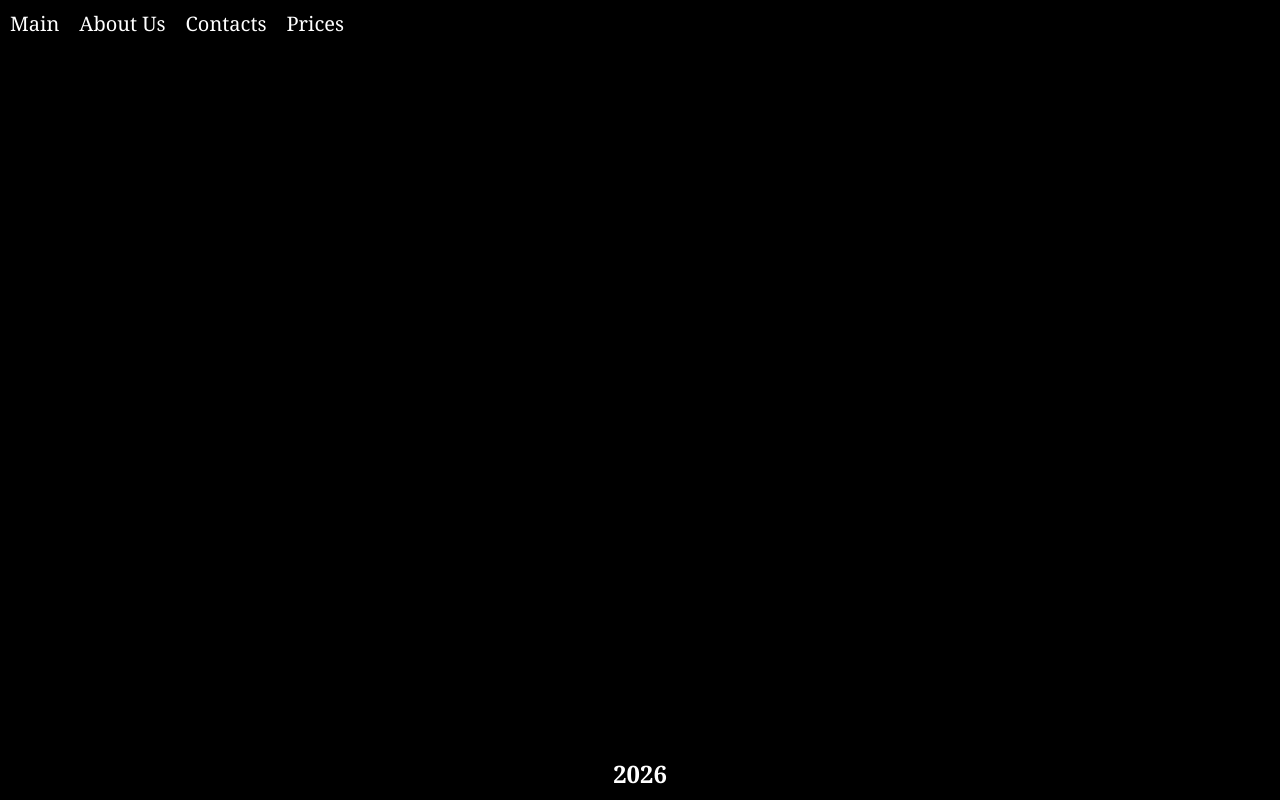
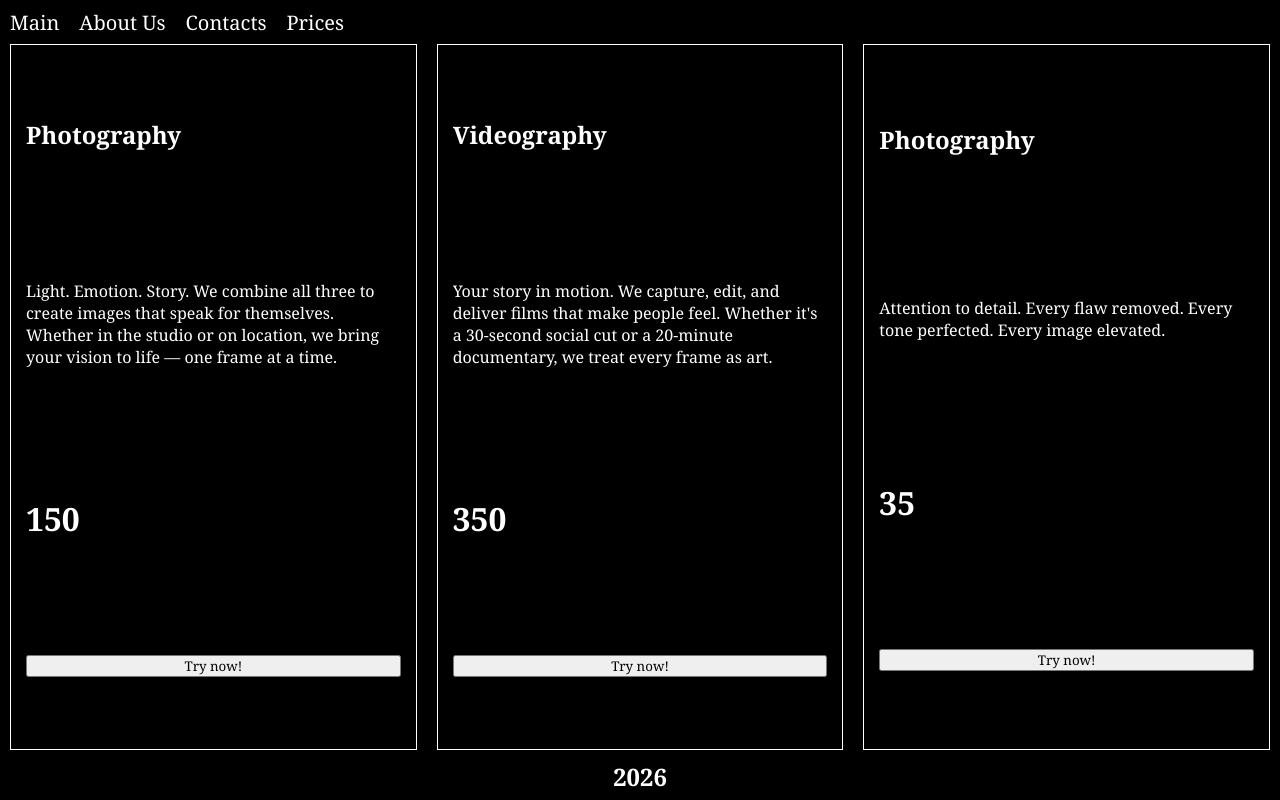
Before and after one commit to V1lliarddd/nextJS-photostudio, a Next.js app: page /prices in a window 1280 px wide. Before the commit this address had no page. Built offline with nearby package versions, Linux system fonts and the light colour scheme.

Commit message:
начал делать страницу price

```diff
--- /dev/null
+++ b/app/about-us/AboutUs.module.css
@@ -0,0 +1,56 @@
+.about_us {
+    height: 100%;
+    position: relative;
+    width: 100%;
+    display: flex;
+    flex-direction: column;
+    align-items: center;
+    justify-content: center;
+}
+
+.title {
+    font-size: 64px;
+    text-transform: uppercase;
+    color: #fff;
+}
+
+.subtitle {
+    font-size: 32px;
+    color: #fff;
+}
+
+.image_container_row {
+    width: 100%;
+    display: flex;
+    align-items: center;
+    justify-content: center;
+    height: 100%;
+    position: absolute;
+}
+
+.image_container_row img{
+    height: 80%;
+    width: 15%;
+    object-fit: cover;
+    object-position: center;
+}
+
+.image_container_row_text {
+    font-size: clamp(28px, 5vw, 56px);
+    color: #fff;
+    position: absolute;
+    top: 50%;
+    left: 50%;
+    transform: translate(-50%, -50%);
+    text-transform: uppercase;
+    width: 100%;
+    text-align: center;
+}
+
+.description {
+    font-size: clamp(16px, 2vw, 24px);
+    color: #fff;
+    position: absolute;
+    left: 100%;
+    width: 50%;
+}
--- a/app/components/Layout/Layout.tsx
+++ b/app/components/Layout/Layout.tsx
@@ -38,7 +38,11 @@ export default function Layout({
           <Link ref={setLinkRef(0)} className={s.layout_overlay_link} href="/">
             Main
           </Link>
-          <Link ref={setLinkRef(1)} className={s.layout_overlay_link} href="/">
+          <Link
+            ref={setLinkRef(1)}
+            className={s.layout_overlay_link}
+            href="/about-us"
+          >
             About Us
           </Link>
           <Link
@@ -48,7 +52,11 @@ export default function Layout({
           >
             Contacts
           </Link>
-          <Link ref={setLinkRef(3)} className={s.layout_overlay_link} href="/">
+          <Link
+            ref={setLinkRef(3)}
+            className={s.layout_overlay_link}
+            href="/prices"
+          >
             Prices
           </Link>
         </nav>
--- /dev/null
+++ b/app/components/PriceCard/PriceCard.module.css
@@ -0,0 +1,30 @@
+.card{
+    display: flex;
+    flex-direction: column;
+    padding: 15px;
+    width: 100%;
+    border: 1px solid #fff;
+    height: 100%;
+    justify-content: space-around;
+}
+
+.title {
+    text-transform: capitalize;
+    font-size: 24px;
+    color: #fff;
+    justify-self: flex-start;
+}
+
+.description {
+    margin-top: 15px;
+    font-size: 16px;
+    color: #fff;
+    justify-self: flex-start;
+}
+
+.price {
+    margin-top: 15px;
+    font-size: 32px;
+    color: #fff;
+    justify-self: flex-start;
+}
--- /dev/null
+++ b/app/components/PriceCard/PriceCard.tsx
@@ -0,0 +1,24 @@
+import s from './PriceCard.module.css';
+
+interface PriceCardProps {
+  title: string;
+  price: string;
+  description: string;
+}
+
+export default function PriceCard({
+  title,
+  price,
+  description,
+}: PriceCardProps) {
+  return (
+    <>
+      <div className={s.card}>
+        <h3 className={s.title}>{title}</h3>
+        <p className={s.description}>{description}</p>
+        <h2 className={s.price}>{price}</h2>
+        <button className={s.button}>Try now!</button>
+      </div>
+    </>
+  );
+}
--- a/app/components/Spotlight/Spotlight.module.css
+++ b/app/components/Spotlight/Spotlight.module.css
@@ -1,5 +1,3 @@
-/* Spotlight.module.css */
-
 .spotlight {
   position: relative;
   width: 100%;
@@ -9,8 +7,7 @@
   border-top: 1px solid #fff;
   border-bottom: 1px solid #fff;
 }
-
-.spotlight .title {
+.title {
   font-size: 80px;
   color: #fff;
   z-index: 1;
@@ -21,7 +18,7 @@
   pointer-events: none;
 }
 
-.spotlight .spotlight_track {
+.spotlight_track {
   position: absolute;
   top: 50%;
   left: 50%;
@@ -30,13 +27,13 @@
   transform: translate(-50%, -50%);
 }
 
-.spotlight .spotlight_panels {
+.spotlight_panels {
   position: relative;
   width: 100%;
   height: 400px;
 }
 
-.spotlight .spotlight_panels .spotlight_focus_indicator {
+.spotlight_focus_indicator {
   position: absolute;
   top: 0;
   height: 100%;
@@ -47,14 +44,14 @@
   z-index: 100;
 }
 
-.spotlight .spotlight_panels .spotlight_focus_indicator .spotlight_focus_indicator_title {
+.spotlight_focus_indicator_title {
   font-size: 18px;
   color: #fff;
   position: absolute;
   margin-top: 2.5rem;
 }
 
-.spotlight .spotlight_panels .spotlight_focus_indicator .spotlight_focus_indicator_date {
+.spotlight_focus_indicator_date {
   font-size: 18px;
   color: #fff;
   position: absolute;
@@ -63,16 +60,16 @@
   margin-top: 2.5rem;
 }
 
-.spotlight .spotlight_panels .spotlight_focus_indicator .top_full {
+.top_full {
   top: 100%;
 }
 
-.spotlight .spotlight_panels .spotlight_focus_indicator .bottom_full {
+.bottom_full {
   bottom: 100%;
 }
 
-.spotlight .spotlight_panels .spotlight_focus_indicator::before,
-.spotlight .spotlight_panels .spotlight_focus_indicator::after {
+.spotlight_focus_indicator::before,
+.spotlight_focus_indicator::after {
   content: '';
   position: absolute;
   left: 50%;
@@ -81,17 +78,17 @@
   background: #fff;
 }
 
-.spotlight .spotlight_panels .spotlight_focus_indicator::before {
+.spotlight_focus_indicator::before {
   bottom: 100%;
   height: 100svh;
 }
 
-.spotlight .spotlight_panels .spotlight_focus_indicator::after {
+.spotlight_focus_indicator::after {
   top: 100%;
   height: 100svh;
 }
 
-.spotlight .spotlight_panels .spotlight_panel {
+.spotlight_panel {
   position: absolute;
   top: 0;
   height: 100%;
@@ -100,8 +97,7 @@
   transition: all 1s cubic-bezier(0.075, 0.82, 0.165, 1);
   will-change: left, width;
 }
-
-.spotlight .spotlight_panels .spotlight_panel img {
+.spotlight_panel img {
   position: absolute;
   left: 50%;
   transform: translate(-50%);
@@ -113,11 +109,11 @@
 }
 
 @media (max-width: 1000px) {
-  .spotlight .spotlight_panels {
+  .spotlight_panels {
     height: 260px;
   }
 
-  .spotlight .spotlight_panels .spotlight_panel img {
+  .spotlight_panel img {
     height: 200px;
   }
 }
--- /dev/null
+++ b/app/constants/service-data.ts
@@ -0,0 +1,23 @@
+export const services = [
+  {
+    id: '1',
+    title: 'photography',
+    price: '150',
+    description:
+      'Light. Emotion. Story. We combine all three to create images that speak for themselves. Whether in the studio or on location, we bring your vision to life — one frame at a time.',
+  },
+  {
+    id: '2',
+    title: 'videography',
+    price: '350',
+    description:
+      "Your story in motion. We capture, edit, and deliver films that make people feel. Whether it's a 30-second social cut or a 20-minute documentary, we treat every frame as art.",
+  },
+  {
+    id: '3',
+    title: 'photography',
+    price: '35',
+    description:
+      'Attention to detail. Every flaw removed. Every tone perfected. Every image elevated.',
+  },
+];
--- a/app/contacts/Contacts.module.css
+++ b/app/contacts/Contacts.module.css
@@ -4,7 +4,6 @@
     align-items: center;
     flex-direction: column;
     color: #fff;
-    gap: 40px;
 }
 
 .heading {
@@ -15,13 +14,14 @@
 }
 
 .title {
-    font-size: 64px;
+    font-size: clamp(36px, 6vw, 72px);
 }
 
 .subtitle{
-    font-size: 32px;
+    font-size: clamp(16px, 2vw, 28px);
 }
 
 .contacts_content {
     display: flex;
+    margin-top: 50px;
 }
--- a/app/contacts/page.tsx
+++ b/app/contacts/page.tsx
@@ -13,7 +13,9 @@ export default function Contacts() {
             Ready To Create Your Own Piece Of Memory?
           </p>
         </div>
-        <Form />
+        <div className={s.contacts_content}>
+          <Form />
+        </div>
       </section>
     </>
   );
--- a/app/globals.css
+++ b/app/globals.css
@@ -2,5 +2,6 @@
   box-sizing: border-box;
   margin: 0;
   padding: 0;
-  font-family: Cambria, Cochin, Georgia, Times, 'Times New Roman', serif
+  font-family: Cambria, Cochin, Georgia, Times, 'Times New Roman', serif;
+  overflow: hidden;
 }
--- /dev/null
+++ b/app/prices/Prices.module.css
@@ -0,0 +1,5 @@
+.prices {
+    height: 100%;
+    display: flex;
+    gap: 20px;
+}
--- /dev/null
+++ b/app/prices/page.tsx
@@ -0,0 +1,20 @@
+import s from './Prices.module.css';
+import { services } from '../constants/service-data';
+import PriceCard from '../components/PriceCard/PriceCard';
+
+export default function Prices() {
+  return (
+    <>
+      <section className={s.prices}>
+        {services.map((service) => (
+          <PriceCard
+            description={service.description}
+            key={service.id}
+            price={service.price}
+            title={service.title}
+          />
+        ))}
+      </section>
+    </>
+  );
+}
```
Also changed, not shown: app/about-us/page.tsx (added, +81 -0 lines).
